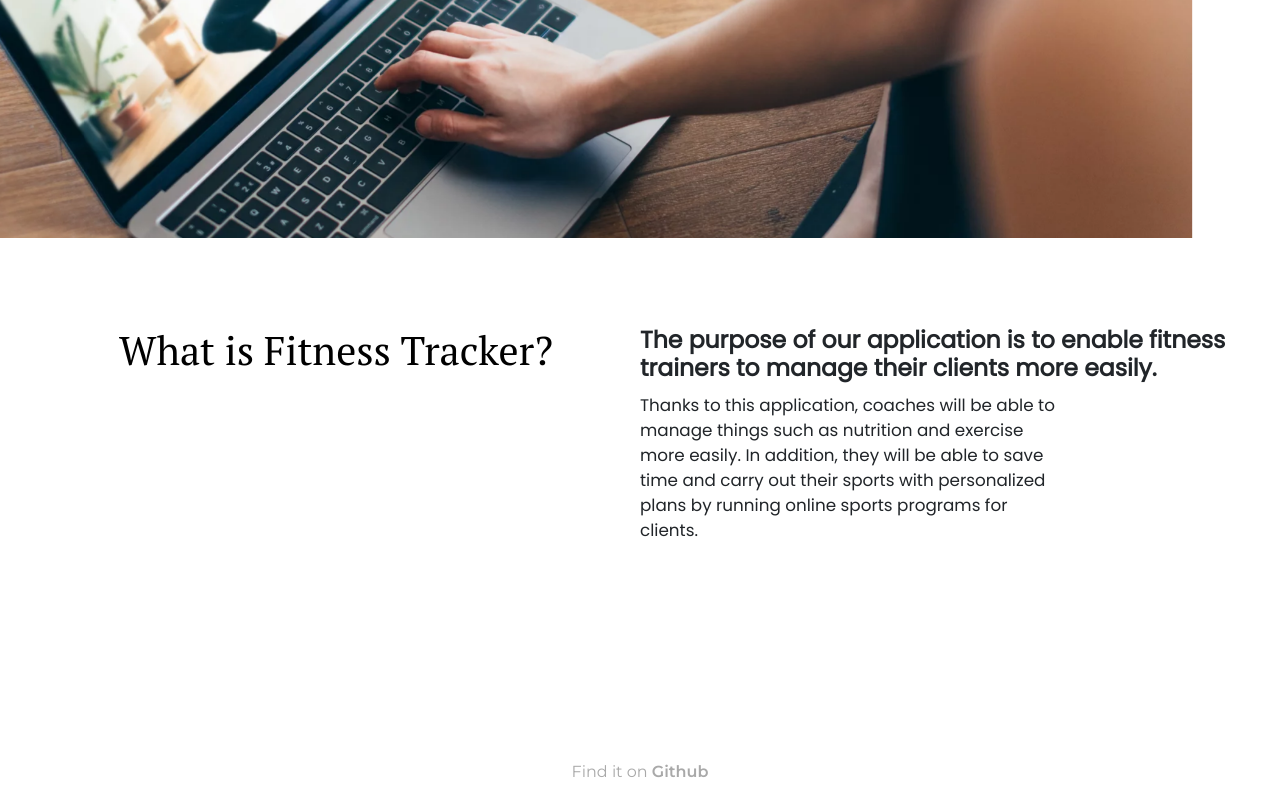
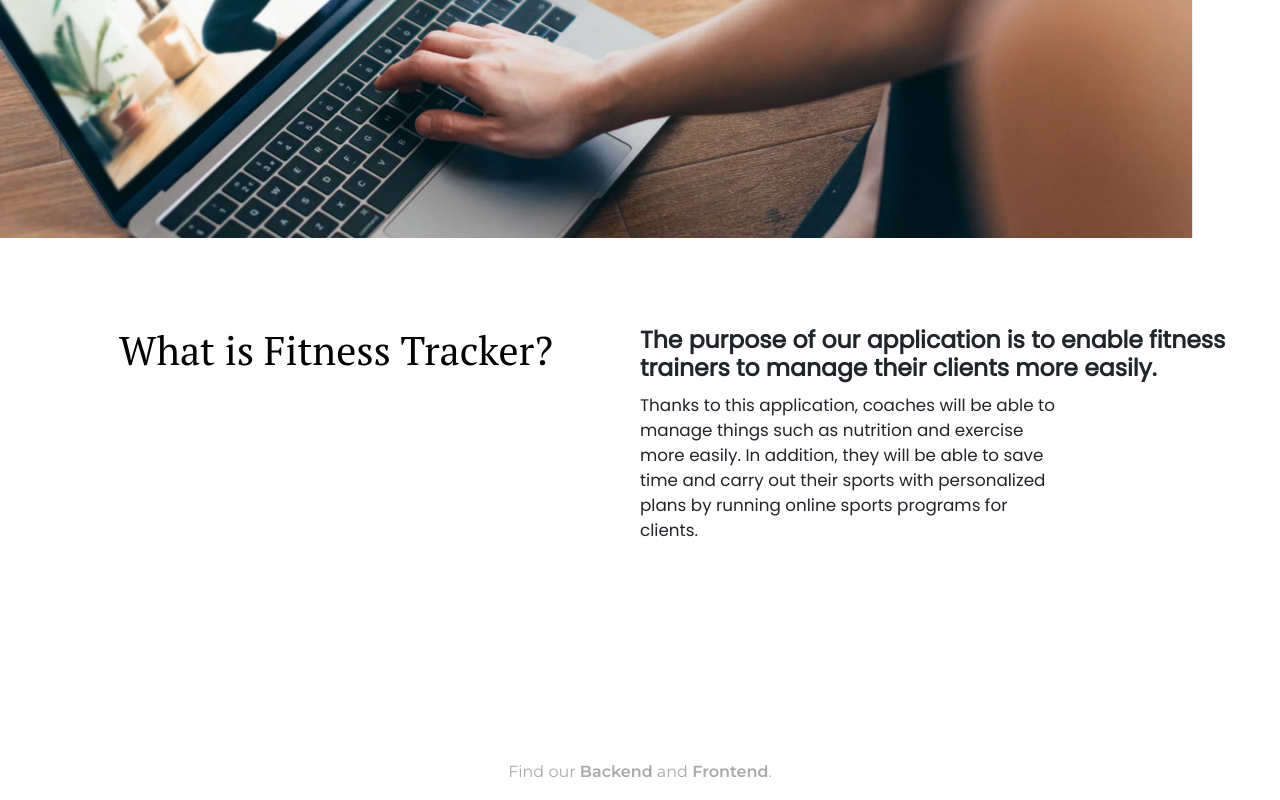
Before and after one commit to muratyilmaz743/fitness-tracker, a website: page index.html in a window 1280 px wide. Shown: the part 522-1322 px from the top of the page. Drawn offline with nearby package versions, Linux system fonts and the light colour scheme.

Commit message:
Updated repo links

```diff
--- a/index.html
+++ b/index.html
@@ -89,14 +89,7 @@
 
     </main>
     <footer id="footer">
-      <p>
-        Find it on
-        <a
-          href="https://github.com/muratyilmaz743/fitness-tracker"
-          target="_blank"
-          >Github</a
-        >
-      </p>
+      <p>Find our <a href="https://github.com/sinemturkcu/fitness-tracker-backend"target="_blank">Backend</a> and <a href="https://github.com/muratyilmaz743/Fitness-Tracker-UI"target="_blank">Frontend</a>.</p>
     </footer>
     <script src="./index.js" type="text/javascript" charset="utf-8"></script>
     <script
```
Also changed, not shown: ourTeam.html (+1 -8 lines).
